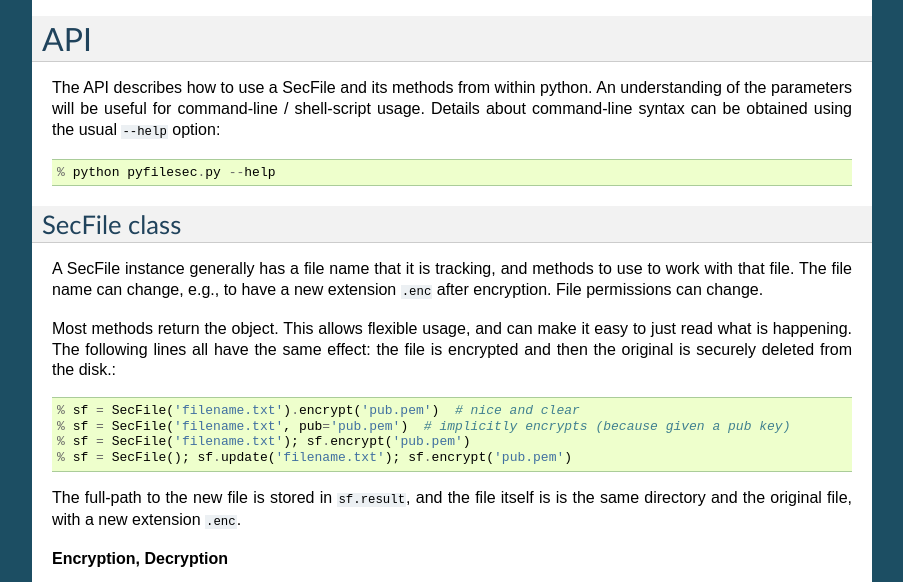
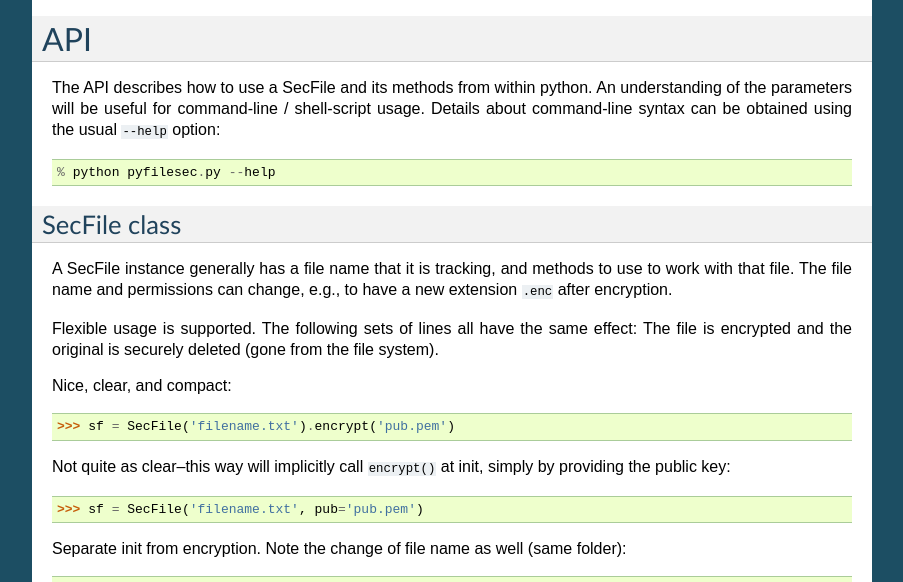
Before and after one commit to jeremygray/pyfilesec, a Sphinx documentation site: the page built from docs/source/index.rst, in a window 1280 px wide and 1400 px high, scrolled down 3436 px. Shown: the top 582 px of the window, without its empty margins (198-1101 px from the left). Built offline with Sphinx 7.4.7, drawn with Linux system fonts in a browser that asks for light colours; some of the changed text lies outside the part shown.

Commit message:
BF .result should not be a prop; DOC usage example

```diff
--- a/docs/source/index.rst
+++ b/docs/source/index.rst
@@ -222,45 +222,46 @@
 ===============
 
 A SecFile instance generally has a file name that it is tracking, and methods
-to use to work with that file. The file name can change, e.g., to have a new
-extension ``.enc`` after encryption. File permissions can change.
+to use to work with that file. The file name and permissions can change, e.g., to have a new
+extension ``.enc`` after encryption.
 
-Most methods return the object. This allows flexible usage, and can make it easy to just read
-what is happening. The following lines all have the same effect: the file is encrypted
-and then the original is securely deleted from the disk.::
+Flexible usage is supported. The following sets of lines all have the same effect:
+The file is encrypted and the original is securely deleted (gone from the file
+system).
 
-    % sf = SecFile('filename.txt').encrypt('pub.pem')  # nice and clear
-    % sf = SecFile('filename.txt', pub='pub.pem')  # implicitly encrypts (because given a pub key)
-    % sf = SecFile('filename.txt'); sf.encrypt('pub.pem')
-    % sf = SecFile(); sf.update('filename.txt'); sf.encrypt('pub.pem')
+Nice, clear, and compact::
 
-The full-path to the new file is stored in ``sf.result``, and the file itself is
-is the same directory and the original file, with a new extension ``.enc``.
+    >>> sf = SecFile('filename.txt').encrypt('pub.pem')
 
-**Encryption, Decryption**
+Not quite as clear--this way will implicitly call ``encrypt()`` at init, simply by providing the public key::
+
+    >>> sf = SecFile('filename.txt', pub='pub.pem')
+
+Separate init from encryption. Note the change of file name as well (same folder)::
+
+    >>> sf = SecFile('filename.txt')
+    >>> sf.file
+    '/Users/.../data/filename.txt'
+    >>> sf.encrypt('pub.pem')
+    >>> sf.file
+    '/Users/.../data/filename.enc'
+
+To decrypt using a private key from a file named ``priv.pem`` (no passphrase)::
+
+    >>> sf.decrypt('priv.pem')
+    >>> sf.file
+    '/Users/.../data/filename.txt'
+
+The original file name is restored.
+
 
 .. autoclass:: pyfilesec.SecFile
-    :members: encrypt, decrypt, rotate, update
-
-**Integrity assurance**
-
-.. autoclass:: pyfilesec.SecFile
-    :members: sign, verify
-
-**Secure file removal**
-
-.. autoclass:: pyfilesec.SecFile
-    :members:  destroy
-
-**Obscure file length**
-
-.. autoclass:: pyfilesec.SecFile
-    :members: pad, unpad, ok_to_pad, pad_len,
-
-**Miscellaneous properties**
-
-.. autoclass:: pyfilesec.SecFile
-    :members: result, file, is_versioned, is_in_dropbox, hardlink_count, permissions
+    :members:
+        encrypt, decrypt, rotate, update
+        sign, verify
+        destroy
+        pad, unpad
+        file, is_versioned, is_in_dropbox, hardlink_count, permissions
 
 Codec Registry
 ===============
```
Also changed, not shown: pyfilesec.py (+1 -9 lines).
